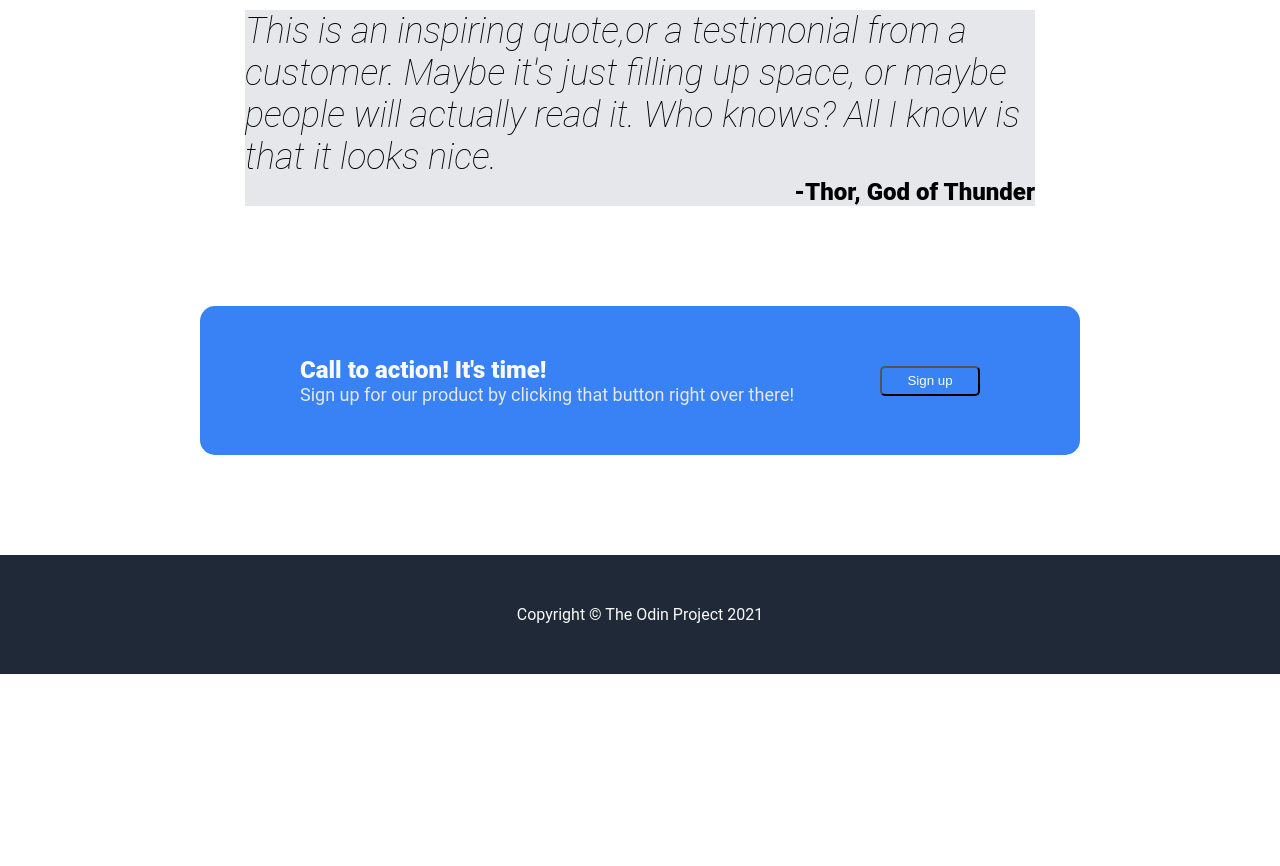
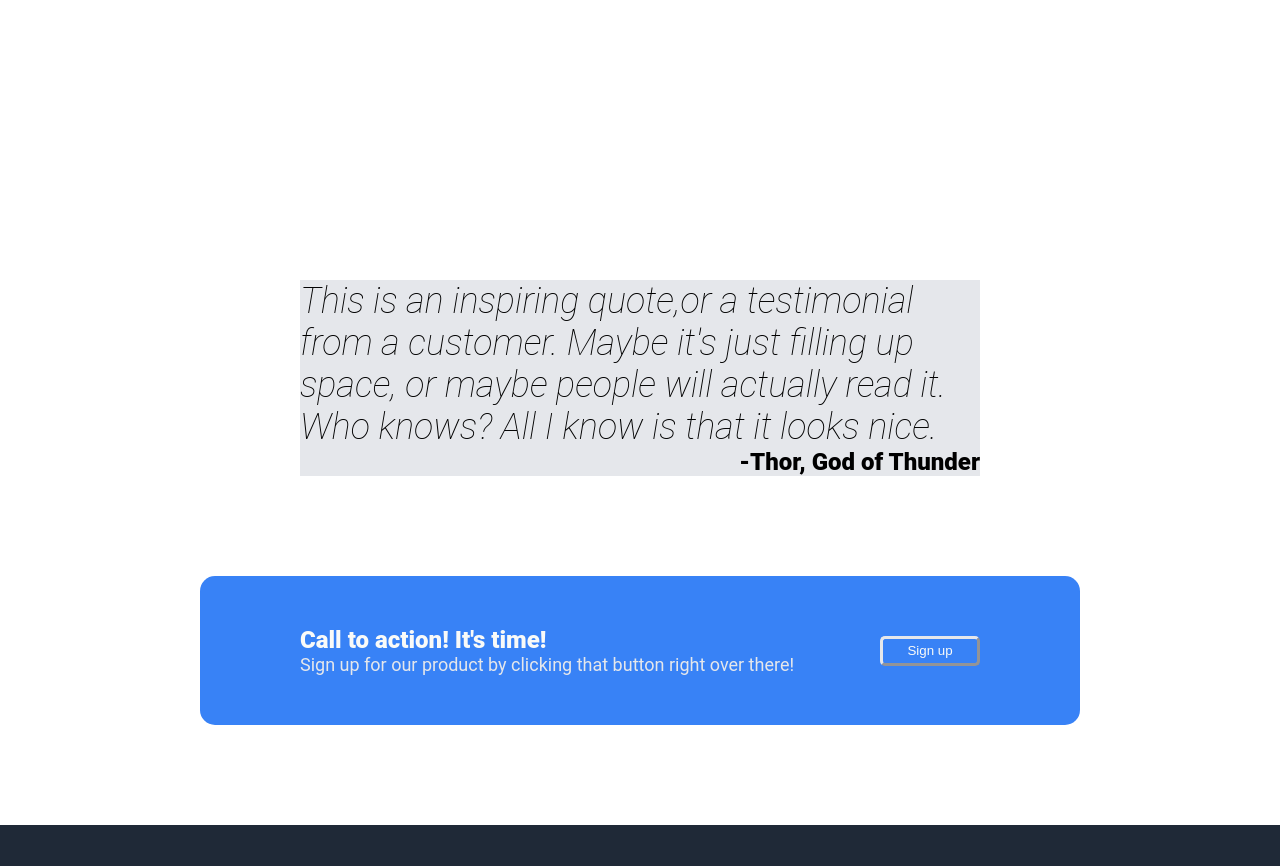
Before and after one commit to Louie3588/landing-page, a plain HTML site: page index.html in a window 1280 px wide. Shown: the part 797-1663 px from the top of the page. Before the commit the page ends 1471 px from the top, so only its background shows below. Drawn offline with Linux system fonts and the light colour scheme.

Commit message:
Add more divisions in the information class
separating the information section into top and
bottom allows for easier justification throughout
the page.

```diff
--- a/index.html
+++ b/index.html
@@ -49,6 +49,8 @@
                         <div class="i-subtext">this is some subtext under an illustrration or image</div>
                     </div>
                 </div>
+            </div>
+            <div class="bottom-info">
                 <div class="quote">
                     <div class="inspiring-quote">This is an inspiring quote,or a testimonial from a customer. Maybe it's just filling up space, or maybe people will actually read it. Who knows? All I know is that it looks nice.</div>
                     <div class="author">-Thor, God of Thunder</div>
@@ -60,7 +62,7 @@
                 <div class="top-tail">Call to action! It's time!</div>
                 <div class="bottom-tail">Sign up for our product by clicking that button right over there!</div>
             </div>
-            <button>Sign up</button>
+            <div class="button"><button>Sign up</button></div>
         </div>
         <div class="footer">Copyright © The Odin Project 2021</div>
 
```
